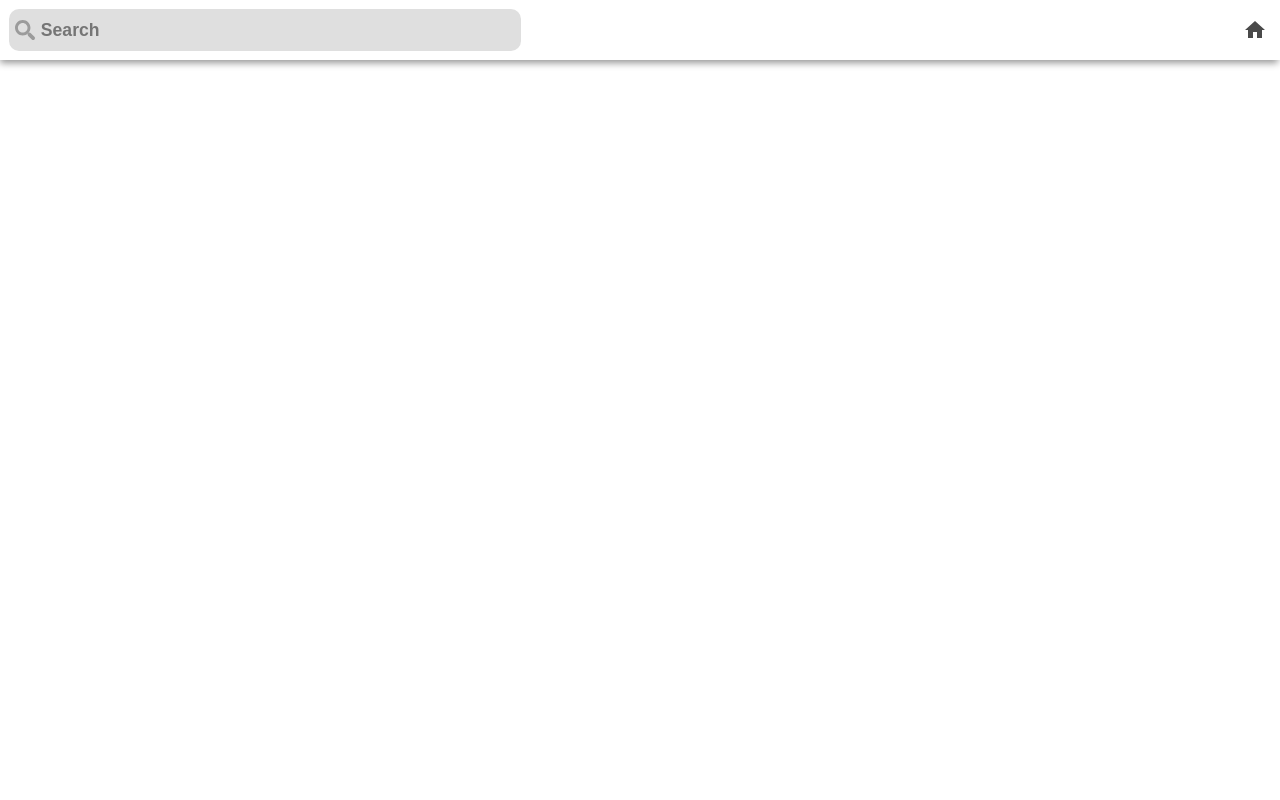
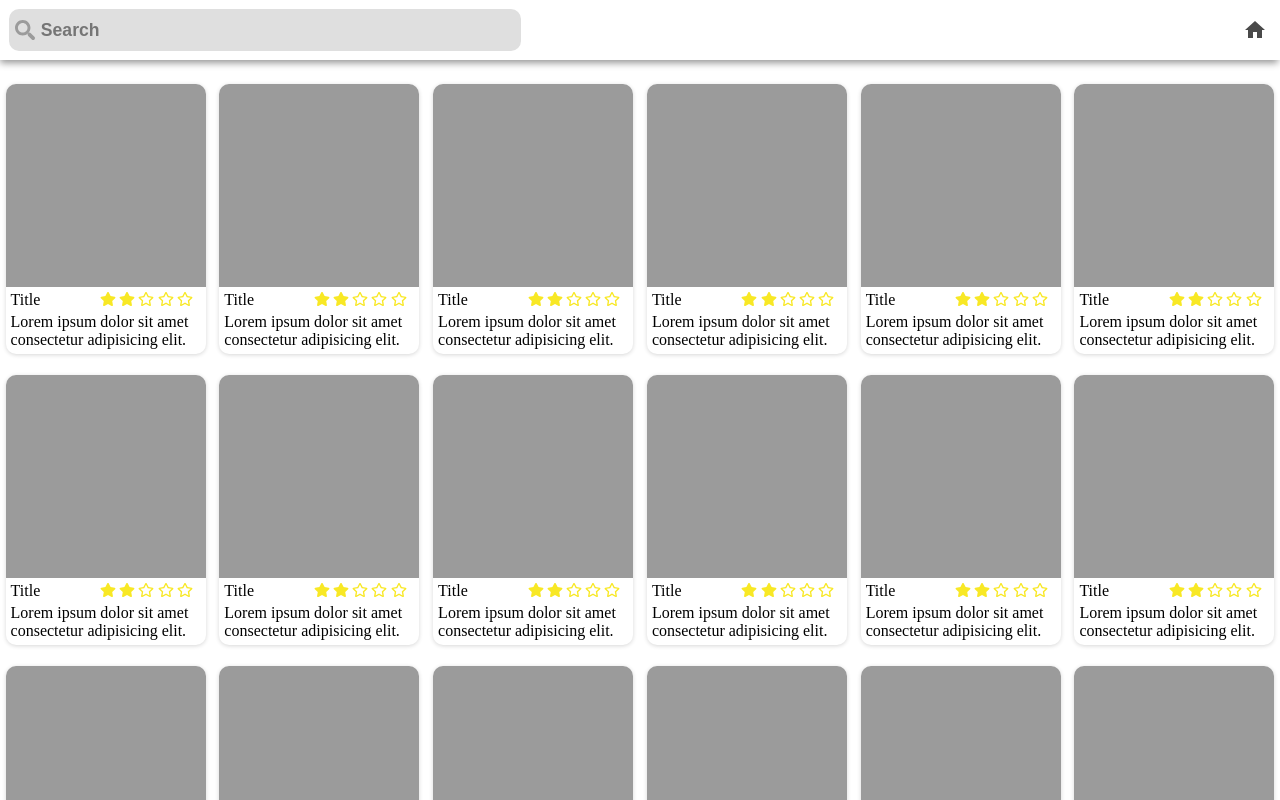
Before and after one commit to DeepakBarwal/GSIV23_Deepak_Barwal, a React (Create React App) app: page / in a window 1280 px wide. Shown: the top 800 px of the page. Built offline with nearby package versions, Linux system fonts and the light colour scheme; no server answers.

Commit message:
Created Card & Rating components UI

```diff
--- a/package.json
+++ b/package.json
@@ -9,6 +9,7 @@
     "@testing-library/user-event": "^13.5.0",
     "react": "^18.2.0",
     "react-dom": "^18.2.0",
+    "react-icons": "^4.10.1",
     "react-redux": "^8.1.2",
     "react-router-dom": "^6.15.0",
     "react-scripts": "5.0.1",
--- /dev/null
+++ b/src/components/Card/Card.css
@@ -0,0 +1,35 @@
+.card {
+  background-color: white;
+  height: 270px;
+  max-height: 270px;
+  width: 200px;
+  max-width: 100%;
+  border: none;
+  border-radius: 10px;
+  overflow: hidden;
+  box-shadow: rgba(0, 0, 0, 0.16) 0px 1px 4px;
+  margin: 0.5rem 0.2rem;
+}
+
+.card-image {
+  background-color: #9b9b9b;
+  width: 100%;
+  height: 75%;
+}
+
+.card-text {
+  margin-top: 0.25rem;
+  display: flex;
+  justify-content: space-between;
+}
+
+.title {
+  margin-left: 5px;
+}
+
+.description {
+  padding: 2px 5px;
+  overflow-y: hidden;
+  max-width: 100%;
+  max-height: 15%;
+}
--- /dev/null
+++ b/src/components/Card/Card.jsx
@@ -0,0 +1,22 @@
+import "./Card.css";
+import Rating from "../Rating/Rating";
+
+const Card = () => {
+  return (
+    <div className="card">
+      <div className="card-image"></div>
+      <div className="card-text">
+        <span className="title">Title</span>
+        <Rating value={2} />
+      </div>
+      <div className="description">
+        Lorem ipsum dolor sit amet consectetur adipisicing elit. Rerum, sed
+        harum officia voluptatibus nulla voluptatem maxime rem eveniet! Facilis
+        necessitatibus nesciunt tenetur. Quisquam placeat quidem quam
+        repellendus error illo saepe!
+      </div>
+    </div>
+  );
+};
+
+export default Card;
--- /dev/null
+++ b/src/components/Card/CardList.css
@@ -0,0 +1,9 @@
+.card-list {
+  display: flex;
+  justify-content: space-evenly;
+  align-items: center;
+  flex-wrap: wrap;
+  gap: 5px;
+  margin-top: 1rem;
+  max-width: 100%;
+}
--- /dev/null
+++ b/src/components/Card/CardList.jsx
@@ -0,0 +1,16 @@
+import "./CardList.css";
+import Card from "./Card";
+
+const CardList = () => {
+  return (
+    <div className="card-list">
+      {[
+        ...Array.from({ length: 20 }).map((item, index) => (
+          <Card key={index} />
+        )),
+      ]}
+    </div>
+  );
+};
+
+export default CardList;
--- /dev/null
+++ b/src/components/Rating/Rating.css
@@ -0,0 +1,13 @@
+.rating span {
+  margin: 0.1rem;
+}
+
+.rating svg {
+  color: #f8e825;
+}
+
+.rating-text {
+  font-size: 0.8rem;
+  font-weight: 600;
+  padding-left: 0.5rem;
+}
--- /dev/null
+++ b/src/components/Rating/Rating.jsx
@@ -0,0 +1,57 @@
+import "./Rating.css";
+import { FaStar, FaStarHalfAlt, FaRegStar } from "react-icons/fa";
+
+const Rating = ({ value, text }) => {
+  return (
+    <div className="rating">
+      <span>
+        {value >= 1 ? (
+          <FaStar />
+        ) : value >= 0.5 ? (
+          <FaStarHalfAlt />
+        ) : (
+          <FaRegStar />
+        )}
+      </span>
+      <span>
+        {value >= 2 ? (
+          <FaStar />
+        ) : value >= 1.5 ? (
+          <FaStarHalfAlt />
+        ) : (
+          <FaRegStar />
+        )}
+      </span>
+      <span>
+        {value >= 3 ? (
+          <FaStar />
+        ) : value >= 2.5 ? (
+          <FaStarHalfAlt />
+        ) : (
+          <FaRegStar />
+        )}
+      </span>
+      <span>
+        {value >= 4 ? (
+          <FaStar />
+        ) : value >= 3.5 ? (
+          <FaStarHalfAlt />
+        ) : (
+          <FaRegStar />
+        )}
+      </span>
+      <span>
+        {value >= 5 ? (
+          <FaStar />
+        ) : value >= 4.5 ? (
+          <FaStarHalfAlt />
+        ) : (
+          <FaRegStar />
+        )}
+      </span>
+      <span className="rating-text">{text && text}</span>
+    </div>
+  );
+};
+
+export default Rating;
--- a/src/pages/ListPage.jsx
+++ b/src/pages/ListPage.jsx
@@ -1,3 +1,4 @@
+import CardList from "../components/Card/CardList";
 import Header from "../components/Header/Header";
 import { useGetUpcomingMoviesByPopularityQuery } from "../store/slices/moviesApiSlice";
 
@@ -11,6 +12,7 @@ const ListPage = () => {
   return (
     <div>
       <Header />
+      <CardList />
     </div>
   );
 };
```
Also changed, not shown: 1 other file (tests, documents, lock files or other folders).
